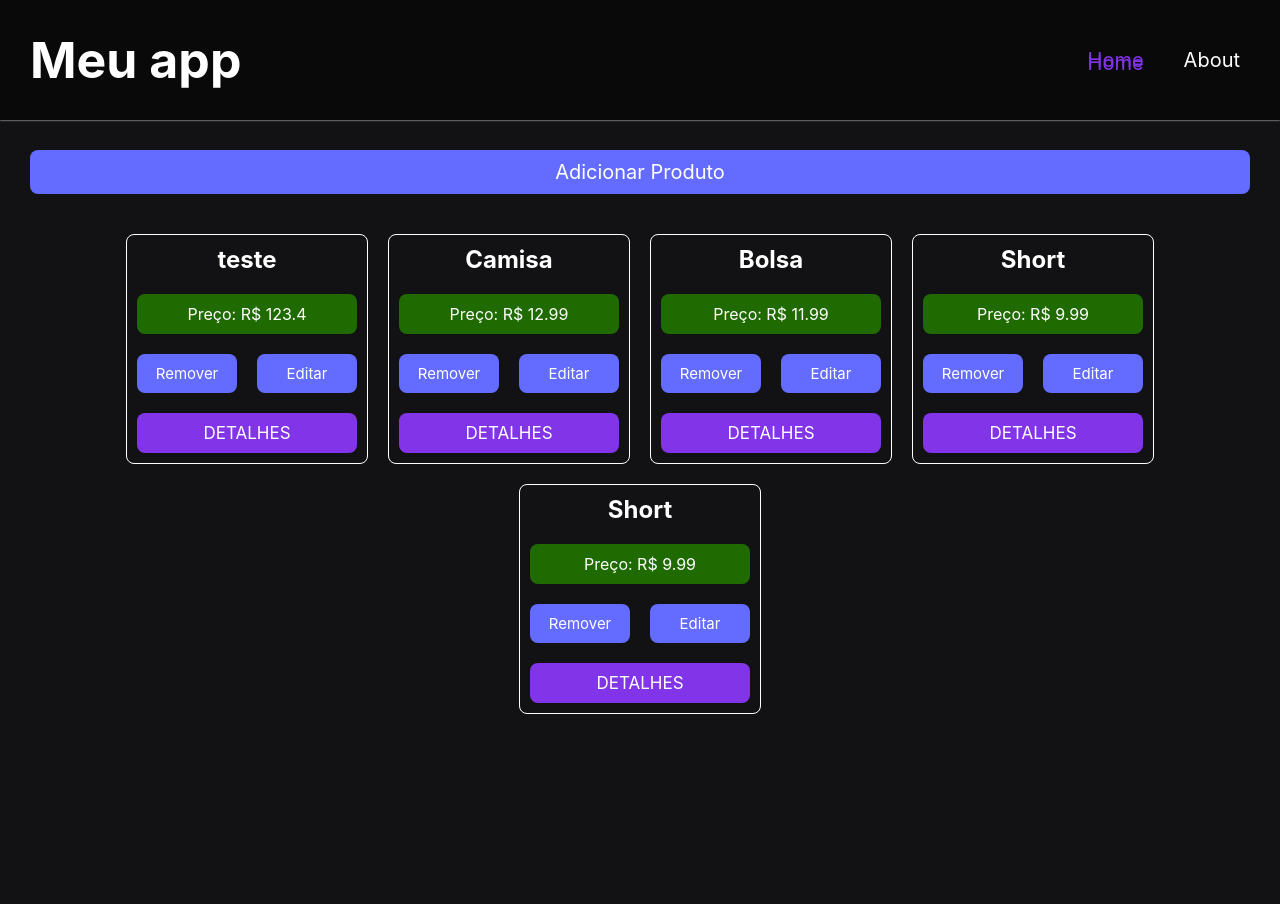
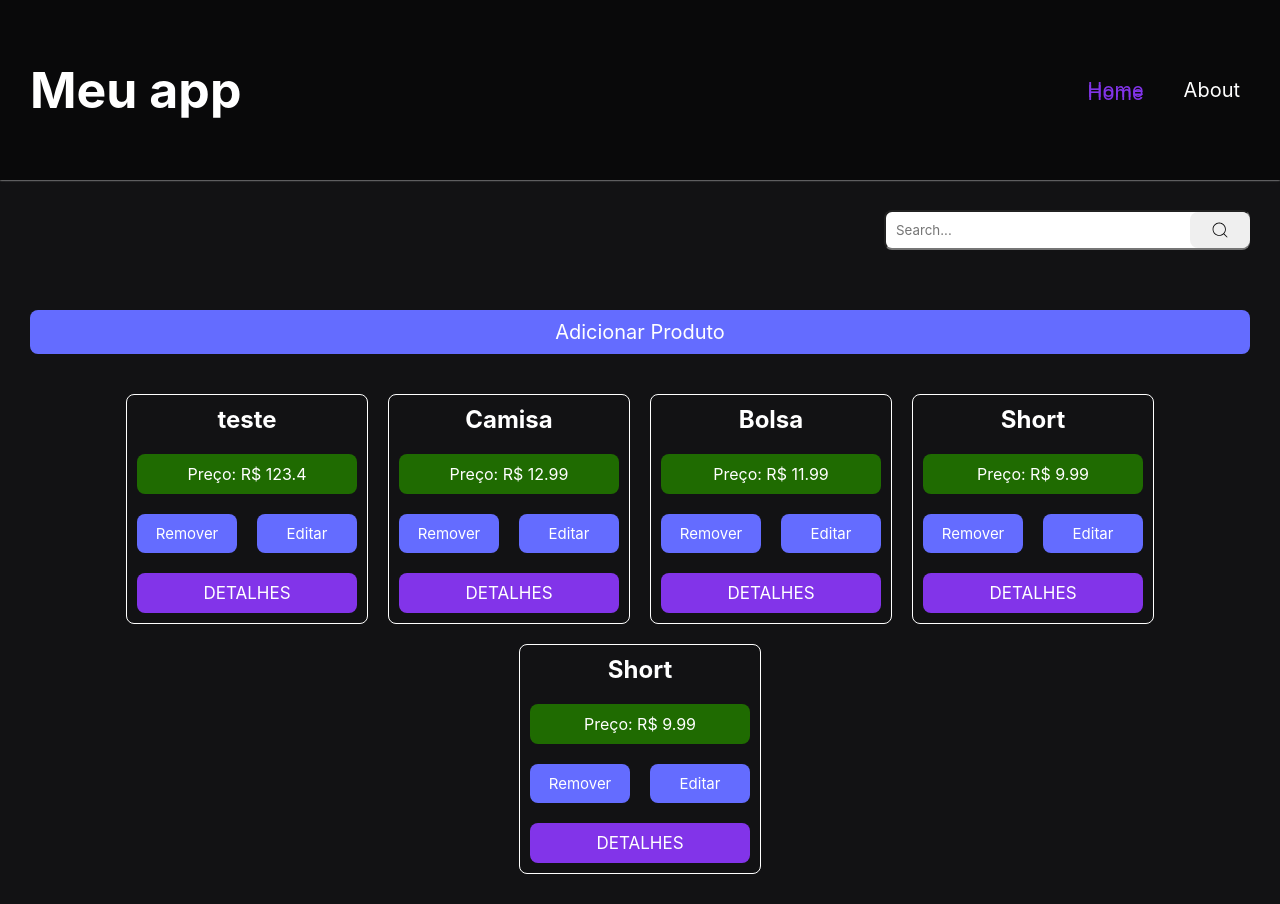
Before and after one commit to GleydsonLucena/curso_reactjs, a React (Vite) app in the folder 8_REACT_ROUTER/my-router/: page / in a window 1280 px wide. Before the commit the page ends 800 px from the top, so only its background shows below. Built offline with nearby package versions, Linux system fonts and the light colour scheme; data requests are answered from the project's data file.

Commit message:
feat: implementacao de pesquisas de produtos, usando o react router dom

```diff
--- a/8_REACT_ROUTER/my-router/src/App.jsx
+++ b/8_REACT_ROUTER/my-router/src/App.jsx
@@ -6,6 +6,7 @@ import NavBar from "./components/NavBar";
 import Product from "./pages/Product";
 import Info from "./pages/Info";
 import NotFound from "./pages/NotFound";
+import Search from "./pages/Search";
 
 function App() {
   return (
@@ -17,6 +18,7 @@ function App() {
           <Route exact path="/about" element={<About />} />
           <Route exact path="/products/:id" element={<Product />} />
           <Route exact path="/products/:id/info" element={<Info />} />
+          <Route path="/search" element={<Search />} />
           <Route path="*" element={<NotFound />} />
         </Routes>
       </BrowserRouter>
--- a/8_REACT_ROUTER/my-router/src/assets/styles/Home.sass
+++ b/8_REACT_ROUTER/my-router/src/assets/styles/Home.sass
@@ -48,3 +48,32 @@
 
   input
     padding: 1rem
+
+.formSearch
+  display: flex
+  align-items: center
+  justify-content: flex-end
+  margin-bottom: variables.$mg-bt
+
+  input
+    position: relative
+    padding: variables.$padding-default
+    border-radius: variables.$border-radius-default
+    width: 30%
+
+  .icon
+    position: absolute
+    cursor: pointer
+    display: flex
+    align-items: center
+    justify-content: center
+    font-size: 2rem
+    padding: .8rem 2rem
+    border-radius: variables.$border-radius-default
+    color: variables.$color2
+    border: none
+    transition: background-color 600ms ease-in-out
+
+    &:hover
+      background-color: variables.$color1
+      color: variables.$white
--- a/8_REACT_ROUTER/my-router/src/assets/styles/global.sass
+++ b/8_REACT_ROUTER/my-router/src/assets/styles/global.sass
@@ -21,3 +21,8 @@ body
 a
   text-decoration: none
   color: variables.$white
+
+h1
+  font-size: 10rem
+  text-align: center
+  margin: 3rem 0
--- /dev/null
+++ b/8_REACT_ROUTER/my-router/src/components/SeachForm.jsx
@@ -0,0 +1,30 @@
+import { CiSearch } from "react-icons/ci";
+import { useNavigate } from "react-router-dom";
+import { useState } from "react";
+import "../assets/styles/Home.sass";
+
+const SearchForm = () => {
+  const navigate = useNavigate();
+  const [query, setQuery] = useState("");
+
+  const handleSubmit = (event) => {
+    event.preventDefault();
+    navigate(`/search?q=${query}`);
+  };
+
+  return (
+    <form onSubmit={handleSubmit} className="formSearch">
+      <input
+        onChange={(e) => setQuery(e.target.value)}
+        type="text"
+        value={query}
+        placeholder="Search..."
+      />
+      <button type="submit" className="icon">
+        <CiSearch />
+      </button>
+    </form>
+  );
+};
+
+export default SearchForm;
--- a/8_REACT_ROUTER/my-router/src/pages/Home.jsx
+++ b/8_REACT_ROUTER/my-router/src/pages/Home.jsx
@@ -4,6 +4,7 @@ import { useFetch } from "../hooks/useFetch";
 import ProductCard from "../components/ProductCard";
 
 import "../assets/styles/Home.sass";
+import SeachForm from "../components/SeachForm";
 
 const Home = () => {
   const [name, setName] = useState("");
@@ -40,6 +41,7 @@ const Home = () => {
 
   return (
     <div className="homeAndAbout-container">
+      <SeachForm />
       <div className="add-product">
         <div className="btn-container">
           <button onClick={() => setFormDisplay(!formDisplay)}>
--- /dev/null
+++ b/8_REACT_ROUTER/my-router/src/pages/Search.jsx
@@ -0,0 +1,32 @@
+import { useSearchParams } from "react-router-dom";
+import { useFetch } from "../hooks/useFetch";
+import ProductCard from "../components/ProductCard";
+
+const Search = () => {
+  const [searchParams] = useSearchParams();
+  const query = searchParams.get("q");
+  const url = `http://localhost:3000/products?q=${query}`;
+  const { products, error, loading } = useFetch(url);
+
+  console.log(url);
+
+  if (loading) return <div>Loading...</div>;
+  if (error) return <div>Error: {error}</div>;
+
+  return (
+    <div>
+      <h1>Search Results</h1>
+      <div className="wrapper-container">
+        {products && products.length > 0 ? (
+          products.map((product) => (
+            <ProductCard key={product.id} {...product} />
+          ))
+        ) : (
+          <p>No products found.</p>
+        )}
+      </div>
+    </div>
+  );
+};
+
+export default Search;
--- /dev/null
+++ b/package.json
@@ -0,0 +1,5 @@
+{
+  "dependencies": {
+    "react-icons": "^5.2.1"
+  }
+}
```
Also changed, not shown: 1 other file (tests, documents, lock files or other folders).
